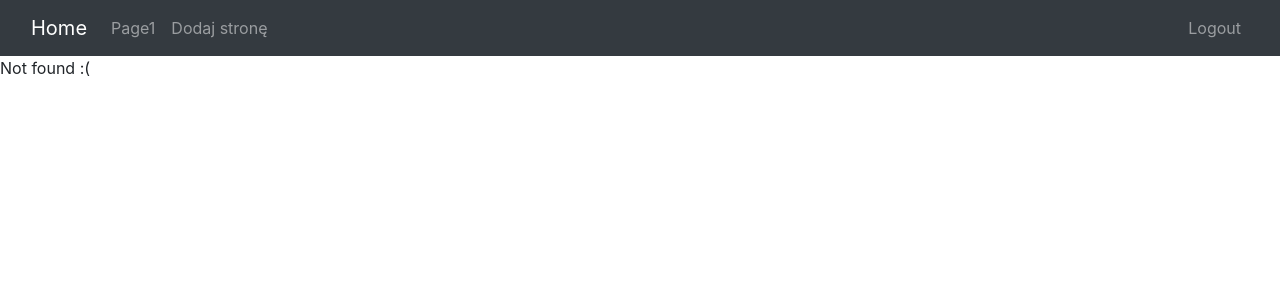
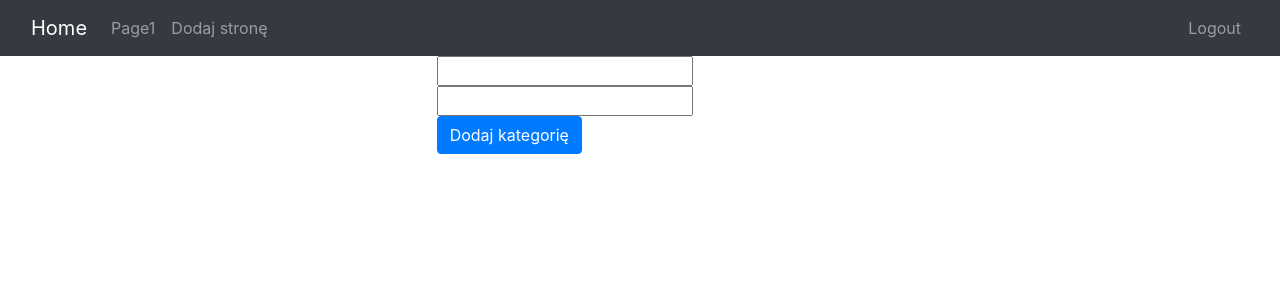
Before and after one commit to DocManagerProject/DocManagerUI, an Angular app: page /create-category in a window 1280 px wide. Before the commit this address had no page. Shown: the top 300 px of the page. Built offline with nearby package versions, Linux system fonts and the light colour scheme; sample sign-in values are in the browser's storage.

Commit message:
added create-category and edit-category components

```diff
--- /dev/null
+++ b/src/modules/documentation/content/category/create/create-category.component.html
@@ -0,0 +1,24 @@
+<navbar></navbar>
+<form (ngSubmit)="onSubmit()">
+  <div class="row">
+    <div class="col"></div>
+    <div class="col">
+      <enhanced-text *ngIf="category" [(ngModel)]="category.name" name="categoryName"> </enhanced-text>
+    </div>
+    <div class="col"></div>
+  </div>
+  <div class="row">
+    <div class="col"></div>
+    <div class="col">
+      <enhanced-text *ngIf="category" [(ngModel)]="category.url" name="categoryUrl"> </enhanced-text>
+    </div>
+    <div class="col"></div>
+  </div>
+  <div class="row">
+    <div class="col"></div>
+    <div class="col">
+      <button type="submit" class="btn btn-primary">Dodaj kategorię</button>
+    </div>
+    <div class="col"></div>
+  </div>
+</form>
--- /dev/null
+++ b/src/modules/documentation/content/category/create/create-category.component.ts
@@ -0,0 +1,40 @@
+import {Component, OnInit} from "@angular/core";
+import {CategoryService} from "../../../service/category.service";
+import {Category} from "../../../model/category";
+import {ActivatedRoute} from "@angular/router";
+import {StorageManager} from "../../../../app/service/storageManager.service";
+
+@Component({
+  selector: 'create-category',
+  templateUrl: './create-category.component.html',
+  styleUrls: ['./create-category.component.css']
+})
+export class CreateCategoryComponent implements OnInit {
+
+  category: Category;
+
+  constructor(
+    private categoryService: CategoryService,
+    private route: ActivatedRoute,
+    private storageManager: StorageManager
+  ) { }
+
+  onSubmit(): void {
+    this.categoryService.addCategory(this.category);
+  }
+
+  ngOnInit(): void {
+    this.category = {
+      id: 0,
+      solution: {
+        id: this.storageManager.getSolutionId(),
+        name: "",
+        createDate: null,
+        state: null
+    },
+    name: "",
+    createDate: null,
+    url: ""
+    }
+  }
+}
--- /dev/null
+++ b/src/modules/documentation/content/category/edit/edit-category.component.html
@@ -0,0 +1,24 @@
+<navbar></navbar>
+<form (ngSubmit)="onSubmit()">
+  <div class="row">
+    <div class="col"></div>
+    <div class="col">
+      <enhanced-text *ngIf="category" [(ngModel)]="category.name" name="categoryName"> </enhanced-text>
+    </div>
+    <div class="col"></div>
+  </div>
+  <div class="row">
+    <div class="col"></div>
+    <div class="col">
+      <enhanced-text *ngIf="category" [(ngModel)]="category.url" name="categoryUrl"> </enhanced-text>
+    </div>
+    <div class="col"></div>
+  </div>
+  <div class="row">
+    <div class="col"></div>
+    <div class="col">
+      <button type="submit" class="btn btn-primary">Edytuj kategorię</button>
+    </div>
+    <div class="col"></div>
+  </div>
+</form>
--- /dev/null
+++ b/src/modules/documentation/content/category/edit/edit-category.component.ts
@@ -0,0 +1,38 @@
+import {Component, OnInit} from "@angular/core";
+import {Category} from "../../../model/category";
+import {ActivatedRoute, Router} from "@angular/router";
+import {CategoryService} from "../../../service/category.service";
+
+@Component({
+  selector: 'edit-category',
+  templateUrl: './edit-category.component.html',
+  styleUrls: ['./edit-category.component.css']
+})
+export class EditCategoryComponent implements OnInit {
+
+  category: Category;
+
+  constructor(
+    private categoryService: CategoryService,
+    private route: ActivatedRoute,
+    private router: Router
+  ) { }
+
+  onSubmit(): void {
+    this.categoryService.addCategory(this.category);
+  }
+
+  ngOnInit(): void {
+    this.route.params.subscribe(params => {
+      if (params['url']) {
+        this.categoryService.getCategory(params['url']).subscribe(category => {
+          this.category = category;
+        }, err => {
+          this.router.navigate(['/error'], { skipLocationChange: true, replaceUrl: true });
+        });
+      } else {
+        this.router.navigate(['/error'], { skipLocationChange: true, replaceUrl: true });
+      }
+    });
+  }
+}
--- a/src/modules/documentation/service/category.service.ts
+++ b/src/modules/documentation/service/category.service.ts
@@ -32,4 +32,12 @@ export class CategoryService {
         })
       });
   }
+
+  addCategory(category: Category): void {
+    this.http.post<Category>(API_URL + "/categories", category, {
+      headers:  new HttpHeaders({
+        "apiToken": this.storageManager.getApiToken()
+      })
+    }).subscribe();
+  }
 }
```
Also changed, not shown: src/modules/documentation/documentation.module.ts (+7 -1 lines), src/modules/documentation/content/category/create/create-category.component.css (added), src/modules/documentation/content/category/edit/edit-category.component.css (added).
